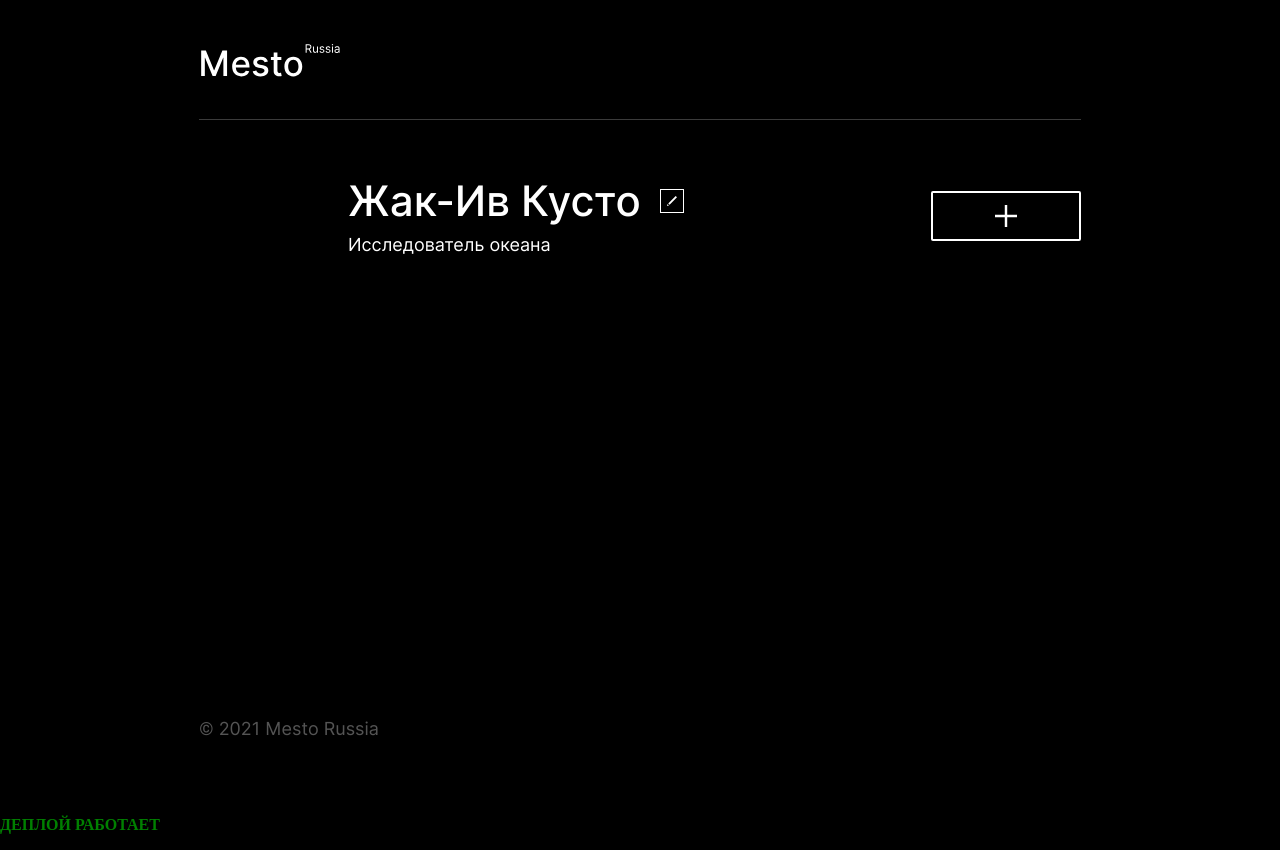
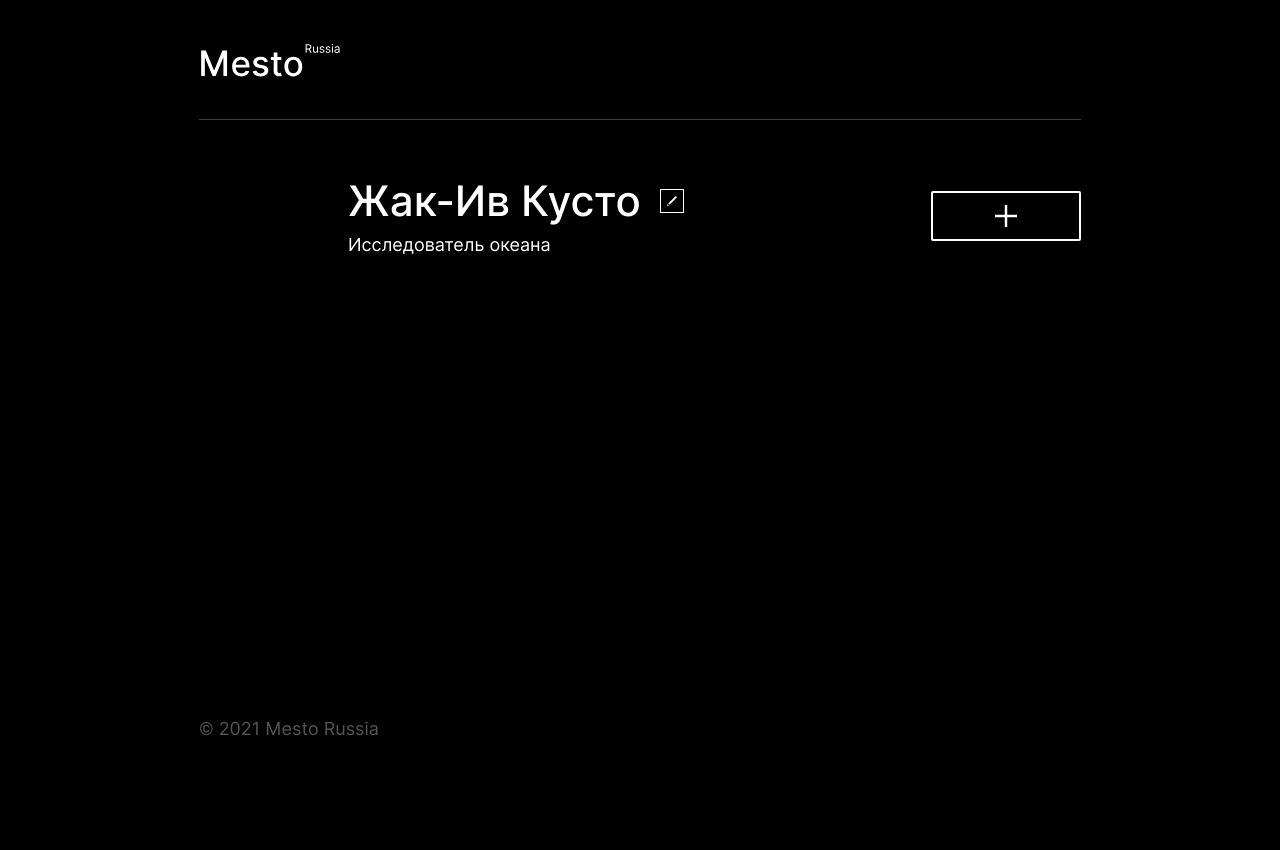
Before and after one commit to barbarastep/mesto-project-ff, a website built with webpack: page src/index.html in a window 1280 px wide. After the commit the page ends 800 px from the top, so only its background shows below. Built offline with nearby package versions, Linux system fonts and the light colour scheme; no server answers.

Commit message:
test: check deploy works

```diff
--- a/src/index.html
+++ b/src/index.html
@@ -117,7 +117,6 @@
       </div>
     </li>
   </template>
-  <p style="color: green; font-weight: bold;">ДЕПЛОЙ РАБОТАЕТ</p>
 </body>
 
 </html>
```
